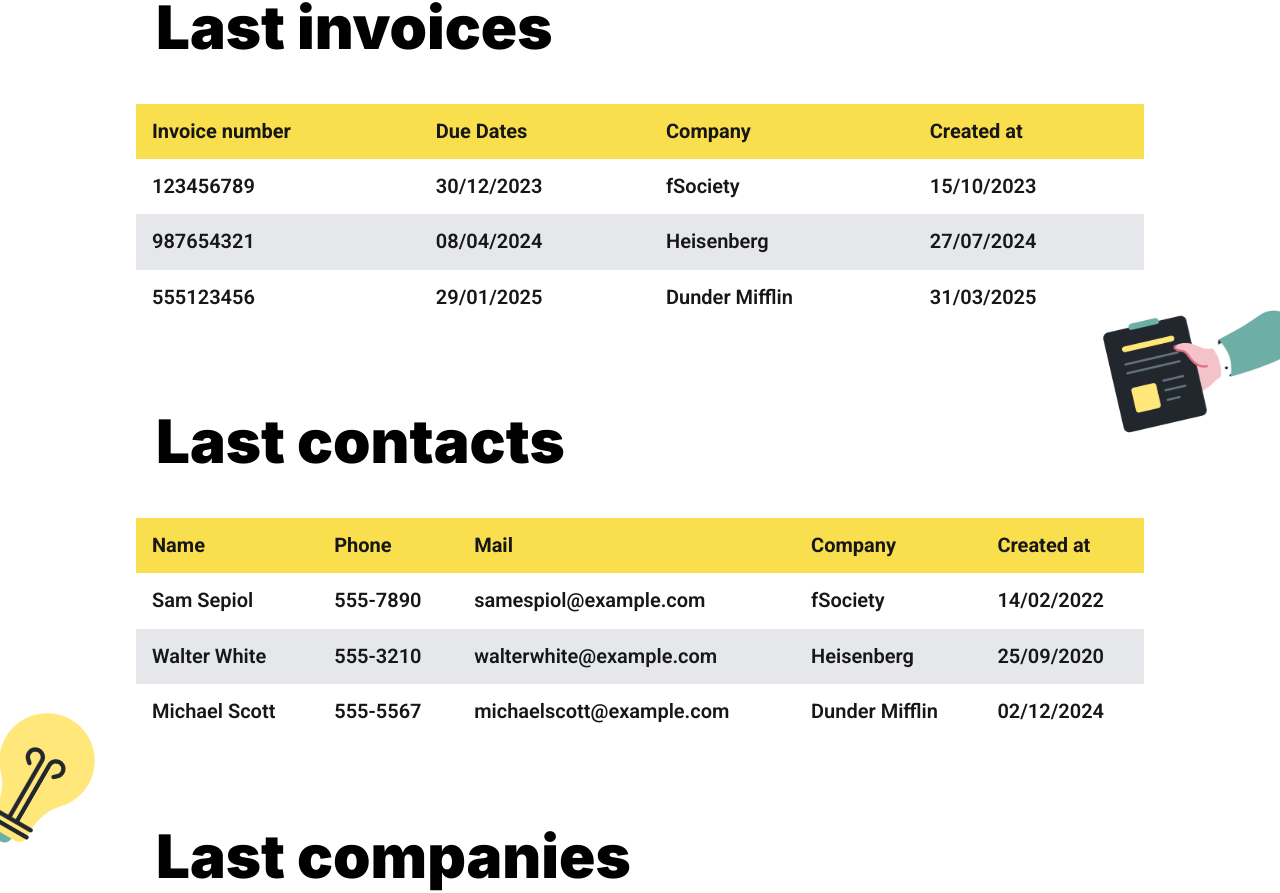
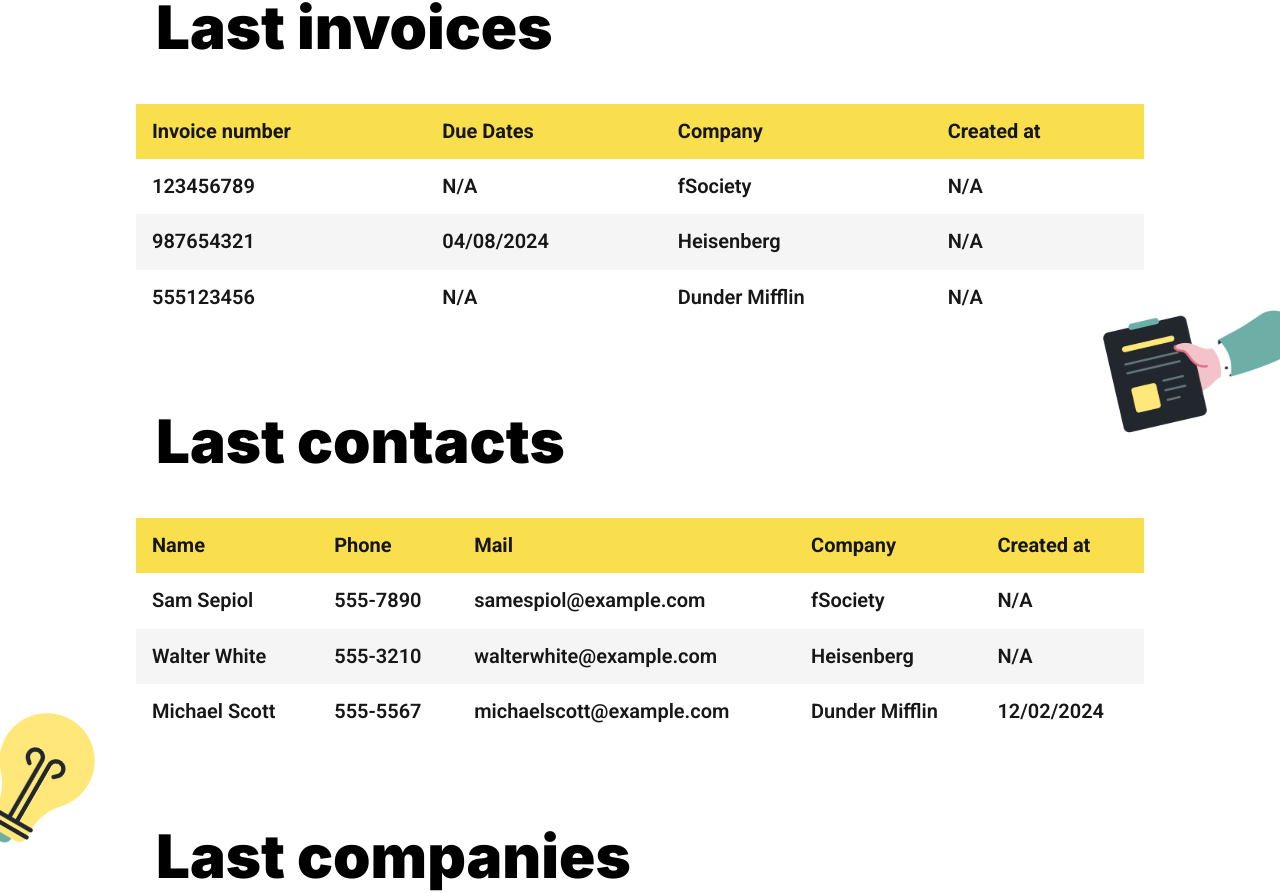
Before and after one commit to sam-sepiol1/cogip-client, a Next.js app: page / in a window 1280 px wide. Shown: the part 816-1709 px from the top of the page. Built offline with nearby package versions, Linux system fonts and the light colour scheme.

Commit message:
Added formatDate for DD/MM/YYYY (due_dates & created_at)

```diff
--- a/app/components/DatasDisplayer.tsx
+++ b/app/components/DatasDisplayer.tsx
@@ -1,4 +1,4 @@
-"use client";
+'use client';
 
 import { useState, useEffect } from "react";
 import SearchBar from "../components/Search_bar";
@@ -18,6 +18,15 @@ interface Props<T> {
     isHome?: boolean;
     className?: string;
 }
+
+const formatDate = (dateString: string | null) => {
+    if (!dateString) return "N/A";
+
+    const date = new Date(dateString);
+    if (isNaN(date.getTime())) return "N/A";
+
+    return new Intl.DateTimeFormat("fr-FR", { day: "2-digit", month: "2-digit", year: "numeric" }).format(date);
+};
 
 export default function DatasDisplayer<T extends { id: number }>({ title, data, columns, searchPlaceholder, limit, isHome }: Props<T>) {
     const [filteredData, setFilteredData] = useState<T[]>([]);
@@ -62,9 +71,13 @@ export default function DatasDisplayer<T extends { id: number }>({ title, data,
                     </thead>
                     <tbody className="fontDataTable">
                     {filteredData.slice(0, limit || filteredData.length).map((item, index) => (
-                        <tr key={item.id} className={index % 2 === 0 ? "bg-white" : "bg-gray-200"}>
+                        <tr key={item.id} className={index % 2 === 0 ? "bg-white" : "bg-[#F5F5F5]"}>
                             {columns.map((col) => (
-                                <td key={String(col.key)} className="p-4">{String(item[col.key])}</td>
+                                <td key={String(col.key)} className="p-4">
+                                    {["date", "created"].some(keyword => String(col.key).toLowerCase().includes(keyword))
+                                        ? formatDate(item[col.key] as string)
+                                        : String(item[col.key])}
+                                </td>
                             ))}
                         </tr>
                     ))}
--- a/app/invoices/page.tsx
+++ b/app/invoices/page.tsx
@@ -13,11 +13,8 @@ export default function InvoicePage() {
         const fetchInvoices = async () => {
             try {
                 const response = await axios.get("http://localhost:3000/api/invoice");
-                console.log("Données reçues depuis l'API:", response.data);
                 setInvoices(response.data);
-            } catch (error) {
-                console.error("Erreur lors de la récupération des factures:", error);
-            }
+            } catch  {}
         };
 
         fetchInvoices();
```
